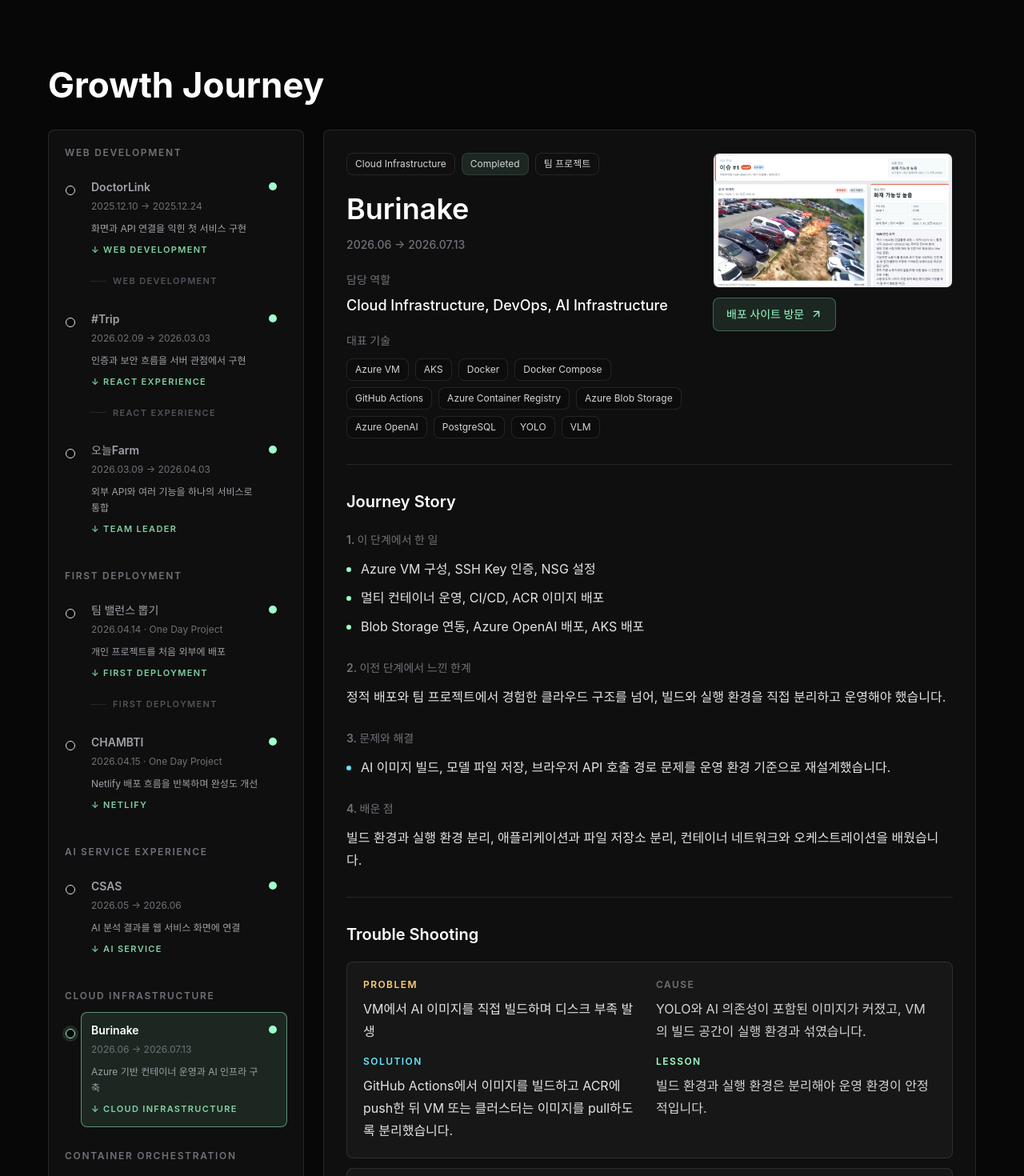
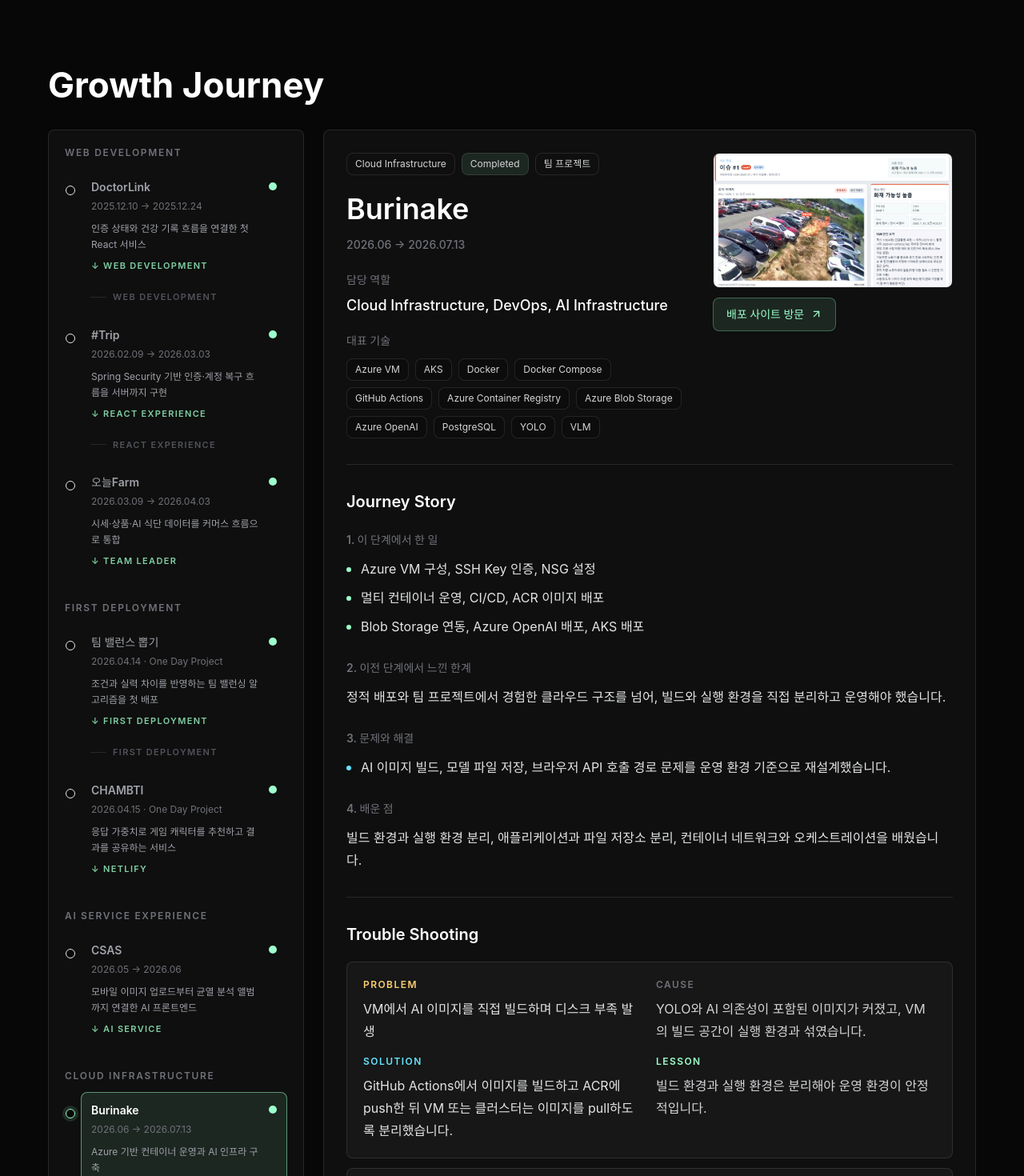
Before and after one commit to heolyun/Journey, a React (Vite) app: page / in a window 1280 px wide. Shown: the part 1578-3048 px from the top of the page at 80% size. Built offline with nearby package versions, Linux system fonts and the light colour scheme.

Commit message:
Enrich growth journey project stories

```diff
--- a/src/data/journey.ts
+++ b/src/data/journey.ts
@@ -62,28 +62,38 @@ export const journeyGroups: JourneyGroup[] = [
         name: 'DoctorLink',
         phase: 'Web Development',
         period: '2025.12.10 → 2025.12.24',
-        summary: '화면과 API 연결을 익힌 첫 서비스 구현',
+        summary: '인증 상태와 건강 기록 흐름을 연결한 첫 React 서비스',
         growthLabel: 'Web Development',
         projectType: '팀 프로젝트',
         status: 'Completed',
-        role: '프론트엔드 및 서비스 기능 구현',
-        technologies: ['React', 'Spring', 'Oracle'],
+        role: 'React 프론트엔드 · 인증 및 건강 기록 기능',
+        technologies: ['React', 'Context API', 'localStorage', 'Spring', 'Oracle'],
         work: [
-          '회원가입, 로그인, 로그인 상태 유지 기능 구현',
-          '건강 문진, 대시보드, 캘린더, 커뮤니티 화면 연결',
+          '회원가입·로그인·아이디/비밀번호 찾기 화면과 로그인 상태 유지 구현',
+          '건강 문진 저장, 대시보드 모달, 캘린더 데이터 연동 구현',
+          '커뮤니티 글 작성·삭제 및 관리자 답변 흐름 구현',
         ],
         limitation:
           '화면 구현을 넘어 인증과 서버 로직이 사용자 경험에 어떤 영향을 주는지 더 깊게 이해할 필요를 느꼈습니다.',
         problemSolving: [
-          '사용자 상태가 여러 화면에서 유지되도록 API 응답과 프론트 상태 흐름을 함께 점검했습니다.',
+          'AuthContext와 브라우저 저장소를 연결해 새로고침 후에도 인증 상태가 복원되도록 구성했습니다.',
+          '문진·캘린더·커뮤니티처럼 서로 다른 화면의 상태와 라우팅을 하나의 사용자 흐름으로 연결했습니다.',
         ],
         learned:
-          '사용자 화면과 백엔드 API가 연결되는 흐름, 상태 관리가 사용자 경험에 주는 영향을 배웠습니다.',
+          'React 컴포넌트 분리뿐 아니라 인증·입력 데이터의 생명주기를 설계해야 화면 간 경험이 일관된다는 점을 배웠습니다.',
         nextJourney: {
           title: '#Trip',
           description:
             '프론트엔드뿐 아니라 인증과 서버 로직을 더 깊게 이해할 필요를 느꼈습니다.',
         },
+        troubleshooting: [
+          {
+            problem: '새로고침하면 로그인 상태가 풀리고 가입하지 않은 계정도 화면에서 구분하기 어려움',
+            cause: '인증 상태가 개별 컴포넌트의 메모리에만 있어 페이지 재로딩 시 초기화됐습니다.',
+            solution: 'AuthContext와 브라우저 저장소를 연결하고 가입 계정 검증 및 상태 복원 흐름을 정리했습니다.',
+            lesson: '인증 UI는 화면 표시가 아니라 상태의 저장·복원·검증까지 하나의 흐름으로 설계해야 합니다.',
+          },
+        ],
         icon: Stethoscope,
       },
       {
@@ -94,28 +104,38 @@ export const journeyGroups: JourneyGroup[] = [
         repositoryName: 'hifive',
         phase: 'Web Development',
         period: '2026.02.09 → 2026.03.03',
-        summary: '인증과 보안 흐름을 서버 관점에서 구현',
+        summary: 'Spring Security 기반 인증·계정 복구 흐름을 서버까지 구현',
         growthLabel: 'React Experience',
         projectType: '팀 프로젝트',
         status: 'Completed',
-        role: '인증 기능 및 백엔드 구현',
-        technologies: ['Spring Security', 'OAuth2', 'SMTP', 'Oracle'],
+        role: '인증·인가 및 계정 복구 백엔드',
+        technologies: ['Java', 'Spring MVC', 'Spring Security', 'OAuth2', 'SMTP', 'MyBatis', 'Oracle', 'JSP'],
         work: [
-          '로그인, 로그아웃, 회원가입 기능 구현',
-          '아이디/비밀번호 찾기와 OAuth2 로그인 흐름 구현',
+          '로그인·로그아웃·회원가입·로그인 유지와 DB 연동 구현',
+          '아이디 찾기 및 SMTP 임시 비밀번호 발송 흐름 구현',
+          'SNS 간편 로그인 UI와 OAuth2 API 연결',
         ],
         limitation:
           '인증 기능을 구현하며 보안 흐름이 단일 화면이 아니라 서버 정책과 데이터 흐름의 문제라는 점을 느꼈습니다.',
         problemSolving: [
-          '메일 인증, OAuth2 로그인, 계정 조회 흐름을 한 서비스 안에서 연결했습니다.',
+          'MailConfig와 메일 서비스를 분리하고 계정 조회 결과를 SMTP 발송까지 연결했습니다.',
+          '일반 로그인과 OAuth2 로그인이 동일한 사용자 세션 흐름으로 이어지도록 인증 경로를 정리했습니다.',
         ],
         learned:
-          '인증과 인가는 화면 기능이 아니라 서버와 보안 흐름의 문제라는 관점을 얻었습니다.',
+          '인증은 화면 하나가 아니라 보안 정책, DB 조회, 외부 OAuth, 메일 발송과 세션이 연결되는 서버 흐름이라는 관점을 얻었습니다.',
         nextJourney: {
           title: 'OneulFarm',
           description:
             '외부 API와 여러 서비스 기능을 하나의 프로젝트로 통합하는 경험이 필요했습니다.',
         },
+        troubleshooting: [
+          {
+            problem: '비밀번호 찾기 결과를 화면에 직접 노출하는 방식의 보안성과 사용자 경험 문제',
+            cause: '계정 복구 기능이 조회 결과 표시 중심으로 구성돼 안전한 전달 경로가 없었습니다.',
+            solution: '임시 비밀번호를 생성하고 SMTP 메일로 전달하도록 MailConfig·MailService·인증 컨트롤러를 연결했습니다.',
+            lesson: '계정 복구는 개인정보 노출을 줄이고 별도 검증 채널을 사용하는 방식으로 설계해야 합니다.',
+          },
+        ],
         icon: Code2,
       },
       {
@@ -125,28 +145,38 @@ export const journeyGroups: JourneyGroup[] = [
         name: '오늘Farm',
         phase: 'Web Development',
         period: '2026.03.09 → 2026.04.03',
-        summary: '외부 API와 여러 기능을 하나의 서비스로 통합',
+        summary: '시세·상품·AI 식단 데이터를 커머스 흐름으로 통합',
         growthLabel: 'Team Leader',
         projectType: '팀 프로젝트',
         status: 'Completed',
-        role: '팀장 및 기능 개발',
-        technologies: ['Spring', 'React', 'Oracle', '공공 API', '결제', 'AI API'],
+        role: '팀장 · 상품/관리자 · 시세 분석 · AI 식단 기능',
+        technologies: ['React', 'Spring', 'MyBatis', 'Oracle', 'KAMIS API', 'OpenAI API', 'PortOne'],
         work: [
-          '농산물 도매가 API, 가격 분석, 상품과 장바구니 기능 구현',
-          '관리자 페이지, AI 식단 챗봇, 팀 일정 및 역할 조율',
+          'KAMIS 시세 데이터 저장·계산 로직과 상품 가격 연동 구현',
+          '상품·장바구니·리뷰·주문 API 및 관리자 상품/회원 관리 구현',
+          'OpenAI 기반 식단 챗봇과 식단 저장 흐름 구현, 팀 일정·역할 조율',
         ],
         limitation:
           '기능이 많아질수록 서비스 전체 흐름과 팀 일정, 역할 관리가 구현만큼 중요하다는 점을 느꼈습니다.',
         problemSolving: [
-          '공공 API, 결제, AI API를 하나의 서비스 흐름 안에 묶고 팀 진행 상황을 조율했습니다.',
+          '시세 스냅샷과 상품 계산 기준을 서비스·DAO·MyBatis 계층으로 분리해 가격 계산 오류를 바로잡았습니다.',
+          '한 끼만 요청하는 경우에도 AI 응답을 안정적으로 파싱·저장하도록 식단 생성 흐름과 API 예외 처리를 보완했습니다.',
         ],
         learned:
-          '여러 기능을 하나의 서비스로 통합하는 경험과 팀 리딩, 일정 관리의 중요성을 배웠습니다.',
+          '외부 데이터는 호출 자체보다 내부 도메인 기준으로 변환·저장하는 과정이 중요하며, 팀장은 기능 의존성과 통합 일정을 함께 관리해야 한다는 점을 배웠습니다.',
         nextJourney: {
           title: 'First Deployment',
           description:
             '완성된 서비스를 로컬이 아닌 외부 환경에 직접 배포해보고 싶었습니다.',
         },
+        troubleshooting: [
+          {
+            problem: '공공 시세 데이터와 상품 데이터의 계산 기준이 달라 관리자 화면의 가격이 일관되지 않음',
+            cause: '시세 스냅샷 조회와 상품 가격 계산 책임이 여러 화면과 서비스에 흩어져 있었습니다.',
+            solution: '시세 DAO·서비스·매퍼의 조회 기준을 정리하고 상품 서비스에서 계산 로직을 일관되게 적용했습니다.',
+            lesson: '외부 API 데이터는 서비스 내부의 기준 모델로 정규화한 뒤 사용해야 계산 결과를 신뢰할 수 있습니다.',
+          },
+        ],
         icon: Sprout,
       },
     ],
@@ -161,22 +191,24 @@ export const journeyGroups: JourneyGroup[] = [
         name: '팀 밸런스 뽑기',
         phase: 'First Deployment',
         period: '2026.04.14 · One Day Project',
-        summary: '개인 프로젝트를 처음 외부에 배포',
+        summary: '조건과 실력 차이를 반영하는 팀 밸런싱 알고리즘을 첫 배포',
         growthLabel: 'First Deployment',
         projectType: '개인 프로젝트',
         status: 'Completed',
         role: '기획, 구현, 배포',
-        technologies: ['Frontend', 'GitHub', 'Netlify'],
+        technologies: ['React', 'TypeScript', 'Vite', 'Constraint Validation', 'GitHub', 'Netlify'],
         work: [
-          '기획부터 구현, 배포까지 개인 수행',
-          'GitHub와 Netlify를 연동해 외부 공개',
+          '참가자 티어를 점수로 정규화하고 팀별 총점·인원 편차를 함께 계산',
+          '같은 팀·다른 팀 조건을 검증하고 여러 배정 후보 중 비용이 가장 낮은 결과 선택',
+          '기획부터 반응형 UI, SEO, GitHub·Netlify 배포까지 개인 수행',
         ],
         limitation:
           '정적 프론트엔드를 배포하는 경험은 얻었지만, 서버와 데이터베이스 운영까지 다루지는 못했습니다.',
         problemSolving: [
-          'GitHub 저장소와 Netlify 배포 흐름을 연결해 개인 프로젝트를 외부에서 접근 가능하게 만들었습니다.',
+          '무작위 배정만으로 생기는 실력 편차를 줄이기 위해 팀 점수·인원 차이에 가중치를 둔 비용 함수를 적용했습니다.',
+          '같은 팀/분리 조건의 충돌과 존재하지 않는 참가자를 배정 전에 검증해 실패 원인을 사용자에게 안내했습니다.',
         ],
-        learned: '서비스를 외부에 공개하는 첫 배포 경험을 얻었습니다.',
+        learned: '짧은 개인 프로젝트에서도 입력 검증, 알고리즘 기준, 결과 설명과 배포까지 완결된 사용자 경험이 필요하다는 점을 배웠습니다.',
         nextJourney: {
           title: 'CHAMBTI',
           description:
@@ -191,19 +223,24 @@ export const journeyGroups: JourneyGroup[] = [
         name: 'CHAMBTI',
         phase: 'First Deployment',
         period: '2026.04.15 · One Day Project',
-        summary: 'Netlify 배포 흐름을 반복하며 완성도 개선',
+        summary: '응답 가중치로 게임 캐릭터를 추천하고 결과를 공유하는 서비스',
         growthLabel: 'Netlify',
         projectType: '개인 프로젝트',
         status: 'Completed',
         role: '기획, 개발, 배포',
-        technologies: ['Frontend', 'GitHub', 'Netlify'],
-        work: ['게임 캐릭터 추천 서비스 기획, 개발, 배포'],
+        technologies: ['React', 'TypeScript', 'Vite', 'React Router', 'localStorage', 'GitHub', 'Netlify'],
+        work: [
+          '퀴즈 응답을 성향 점수로 변환하고 캐릭터별 적합도를 계산해 상위 3개 추천',
+          '추천 이유·유사 캐릭터·상세 결과 화면과 공유 가능한 결과 URL 구현',
+          '최근 결과를 localStorage에 저장하고 Netlify SPA 라우팅 및 SEO 구성',
+        ],
         limitation:
           'Netlify는 정적 프론트엔드 배포에는 편리했지만 백엔드와 데이터베이스 운영 경험으로 이어지지 않았습니다.',
         problemSolving: [
-          '개인 프로젝트의 기획, 구현, 배포 범위를 직접 관리하며 완성까지 이어갔습니다.',
+          '단순 결과 하나를 보여주는 대신 응답별 성향 가중치와 캐릭터 프로필의 차이를 점수화해 추천 근거를 함께 제공했습니다.',
+          '저장된 결과가 없는 공유 URL에서도 slug를 기준으로 일반화된 결과를 복원해 빈 화면을 방지했습니다.',
         ],
-        learned: '개인 프로젝트의 전체 생명주기를 경험했습니다.',
+        learned: '추천 결과의 설득력은 점수 계산뿐 아니라 이유 설명, 재방문 상태 복원과 공유 경로까지 포함해 설계해야 높아진다는 점을 배웠습니다.',
         nextJourney: {
           title: 'AI Service Experience',
           description: 'AI와 클라우드가 포함된 팀 프로젝트를 경험하게 되었습니다.',
@@ -221,28 +258,38 @@ export const journeyGroups: JourneyGroup[] = [
         name: 'CSAS',
         phase: 'AI Service Experience',
         period: '2026.05 → 2026.06',
-        summary: 'AI 분석 결과를 웹 서비스 화면에 연결',
+        summary: '모바일 이미지 업로드부터 균열 분석 앨범까지 연결한 AI 프론트엔드',
         growthLabel: 'AI Service',
         projectType: '팀 프로젝트',
         status: 'Completed',
-        role: '프론트엔드',
-        technologies: ['React', 'AI API', 'AWS 환경'],
+        role: 'React 프론트엔드 · 촬영/업로드 · 분석 결과 앨범',
+        technologies: ['React', 'Vite', 'Axios', 'Canvas Image Compression', 'AI API', 'AWS 서비스 구조'],
         work: [
-          'AI 분석 결과를 웹 화면에 연결',
-          'AWS 기반 서비스 구조를 팀 프로젝트에서 경험',
+          '모바일 카메라 촬영·파일 업로드와 이미지 압축 처리 구현',
+          '균열 좌표 시각화, 원본/분석 이미지 비교 및 균열 종류 필터 구현',
+          '앨범 상세 모달·삭제·조회 UX를 개선하고 AI 분석 API 응답 연결',
         ],
         limitation:
           '웹, AI 모델, 클라우드 인프라가 함께 움직이는 구조를 보며 인프라를 직접 구축하고 운영해보고 싶어졌습니다.',
         problemSolving: [
-          'AI 분석 결과가 사용자 화면에 자연스럽게 표시되도록 API 응답과 UI 상태를 연결했습니다.',
+          '고해상도 모바일 사진에서 발생하던 413 오류를 줄이기 위해 업로드 전 이미지 크기와 품질을 압축했습니다.',
+          '분석 좌표와 균열 유형을 색상·필터·비교 슬라이드로 시각화해 원본 이미지와 결과를 함께 검증할 수 있게 했습니다.',
         ],
         learned:
-          '웹, AI 모델, 클라우드 인프라가 함께 연결되는 서비스 구조를 배웠습니다.',
+          'AI 서비스의 프론트엔드는 요청 버튼을 만드는 데서 끝나지 않고 입력 데이터 전처리, 긴 처리 상태, 오류 안내와 결과 해석 UX까지 책임져야 한다는 점을 배웠습니다.',
         nextJourney: {
           title: 'Cloud Infrastructure',
           description:
             '인프라를 다른 팀원에게 의존하지 않고 직접 구축하고 운영해보고 싶었습니다.',
         },
+        troubleshooting: [
+          {
+            problem: '모바일에서 촬영한 고해상도 이미지 업로드가 413 오류로 자주 실패',
+            cause: '카메라 원본을 그대로 전송해 요청 크기가 서버 제한을 초과했습니다.',
+            solution: '브라우저에서 이미지 크기와 품질을 압축한 뒤 업로드하고, 용량 제한 오류를 구분해 안내하도록 개선했습니다.',
+            lesson: '파일 업로드는 서버 제한만 늘리기보다 클라이언트 전처리와 명확한 오류 처리를 함께 설계해야 합니다.',
+          },
+        ],
         icon: BrainCircuit,
       },
     ],
```
